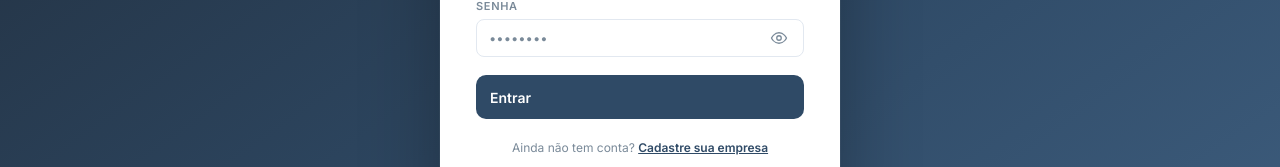
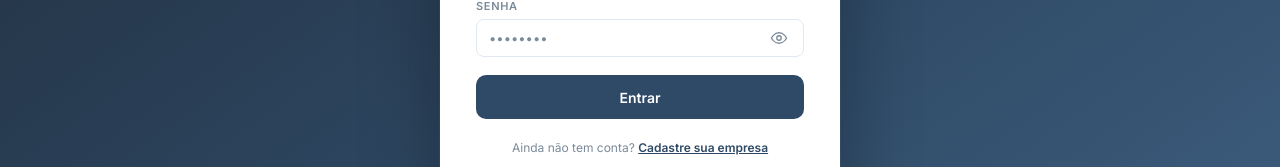
Before and after one commit to myke66/verumdoc-dashboard, a React (Vite) app: page / in a window 1280 px wide. Shown: the part 432-599 px from the top of the page. Built offline with nearby package versions, Linux system fonts and the light colour scheme.

Commit message:
centralizar texto botao entrar login

```diff
--- a/src/pages/LoginPage.jsx
+++ b/src/pages/LoginPage.jsx
@@ -104,7 +104,7 @@ export default function LoginPage({ onLogin }) {
             </div>
           )}
 
-          <button type="submit" className="btn btn-primary" style={{ height: 44, marginTop: 4, fontSize: 14, borderRadius: 10 }} disabled={loading}>
+          <button type="submit" className="btn btn-primary" style={{ height: 44, marginTop: 4, fontSize: 14, borderRadius: 10, justifyContent: "center" }} disabled={loading}>
             {loading ? (
               <span style={{ display: "flex", alignItems: "center", gap: 8 }}>
                 <span style={{ width: 14, height: 14, border: "2px solid rgba(255,255,255,0.4)", borderTopColor: "#fff", borderRadius: "50%", animation: "spin 0.7s linear infinite", display: "inline-block" }} />
```
